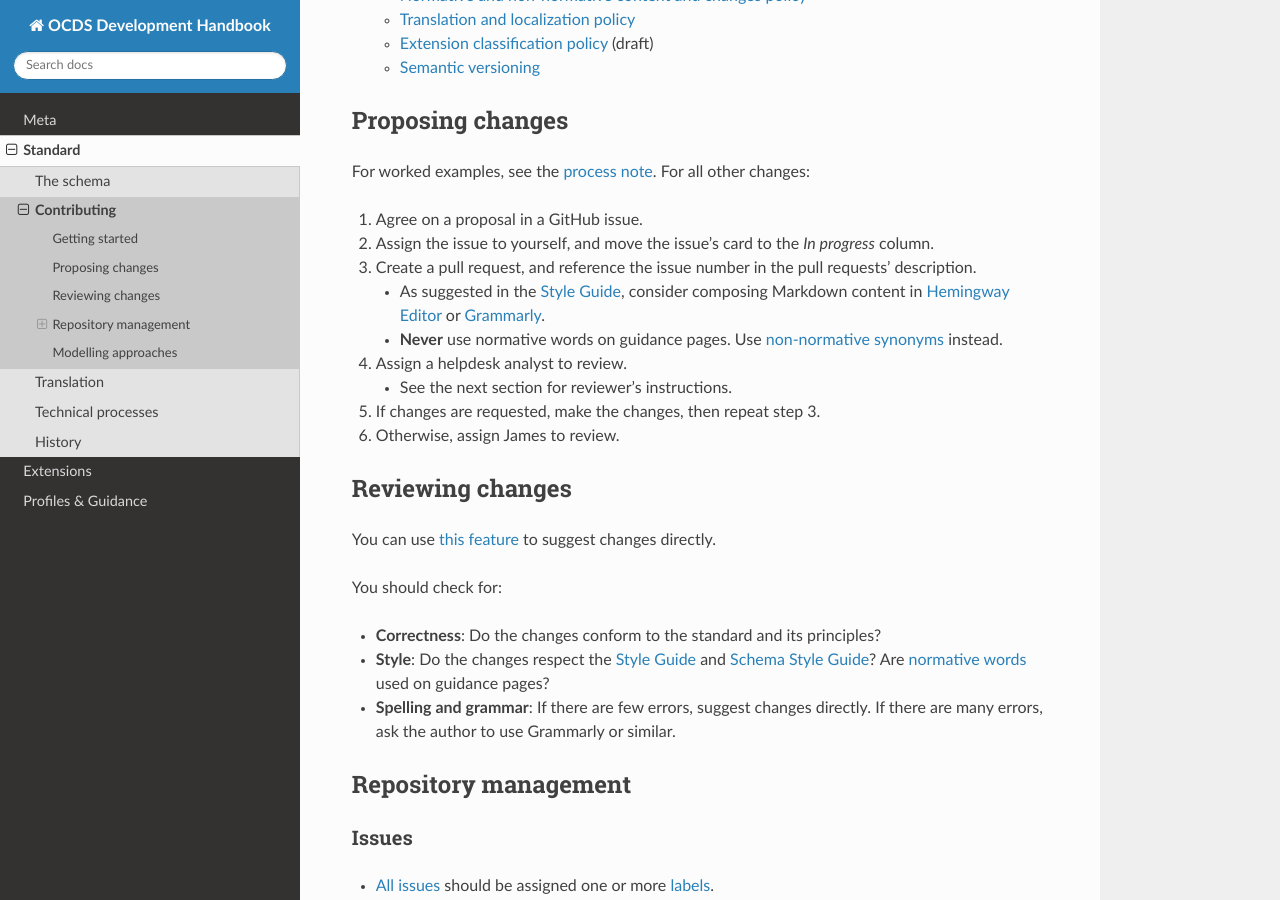
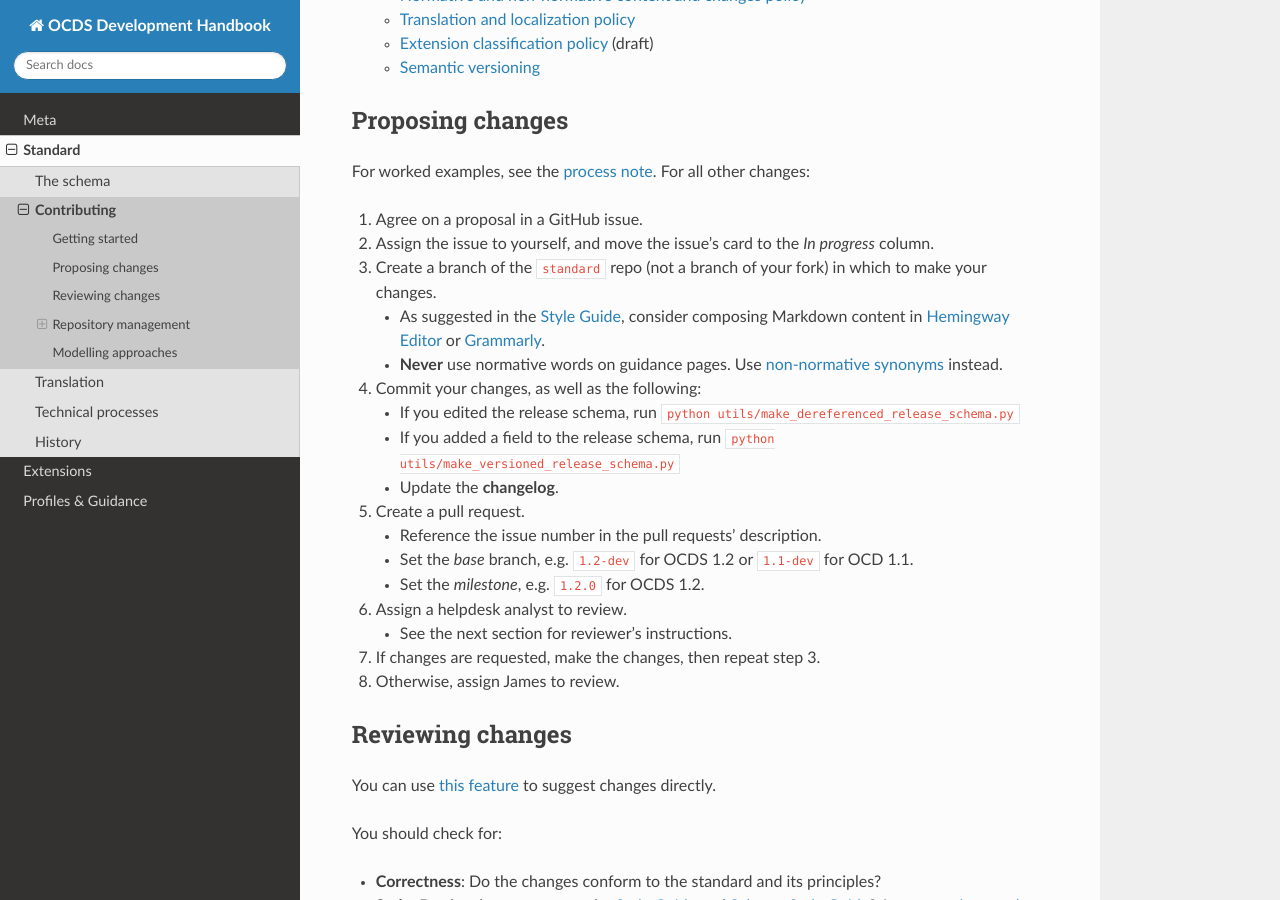
Before and after one commit to open-contracting/standard-development-handbook, a Sphinx documentation site: the page built from docs/standard/contributing.md, in a window 1280 px wide and 900 px high, scrolled down 616 px. Built offline with Sphinx 7.4.7 and the Read the Docs theme 2.0.0, drawn with Linux system fonts in a browser that asks for light colours.

Commit message:
Add some more steps to Proposing changes

```diff
--- a/docs/standard/contributing.md
+++ b/docs/standard/contributing.md
@@ -27,9 +27,17 @@ For worked examples, see the [process note](https://docs.google.com/document/d/1
 
 1. Agree on a proposal in a GitHub issue.
 1. Assign the issue to yourself, and move the issue's card to the *In progress* column.
-1. Create a pull request, and reference the issue number in the pull requests' description.
+1. Create a branch of the `standard` repo (not a branch of your fork) in which to make your changes.
     * As suggested in the [Style Guide](../../meta/style_guide), consider composing Markdown content in [Hemingway Editor](http://www.hemingwayapp.com/) or [Grammarly](https://www.grammarly.com/).
     * **Never** use normative words on guidance pages. Use [non-normative synonyms](https://tools.ietf.org/html/draft-hansen-nonkeywords-non2119-04#page-3) instead.
+1. Commit your changes, as well as the following:
+    * If you edited the release schema, run `python utils/make_dereferenced_release_schema.py`
+    * If you added a field to the release schema, run `python utils/make_versioned_release_schema.py`
+    * Update the **changelog**.
+1. Create a pull request.
+    * Reference the issue number in the pull requests' description.
+    * Set the *base* branch, e.g. `1.2-dev` for OCDS 1.2 or `1.1-dev` for OCD 1.1.
+    * Set the *milestone*, e.g. `1.2.0` for OCDS 1.2.
 1. Assign a helpdesk analyst to review.
     * See the next section for reviewer's instructions.
 1. If changes are requested, make the changes, then repeat step 3.
```
